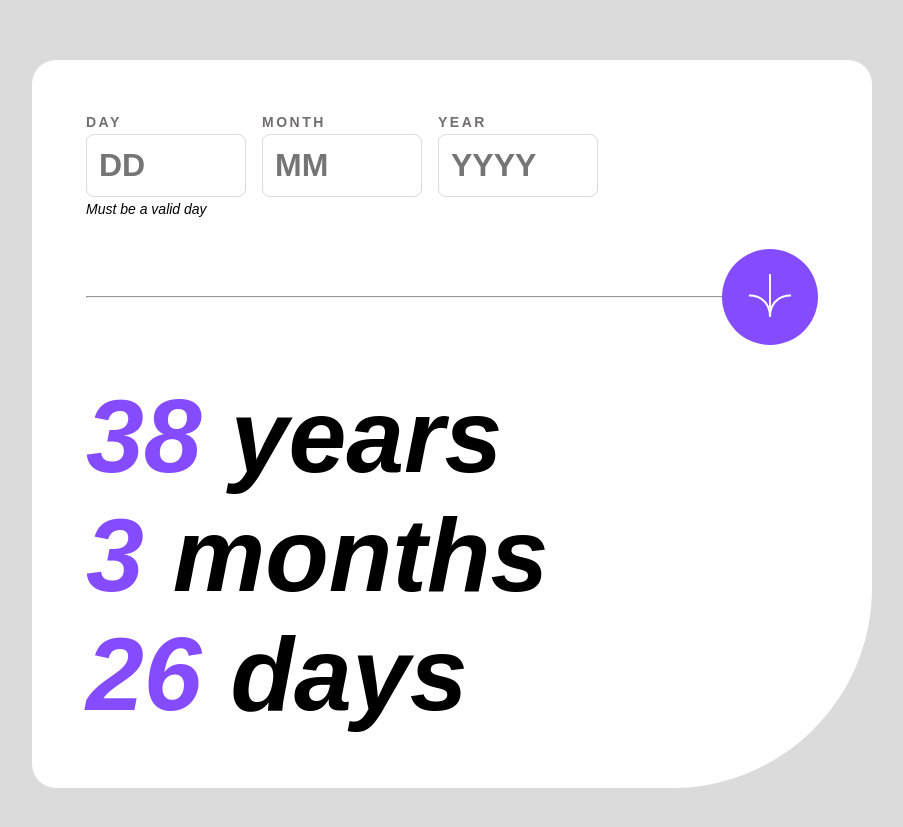
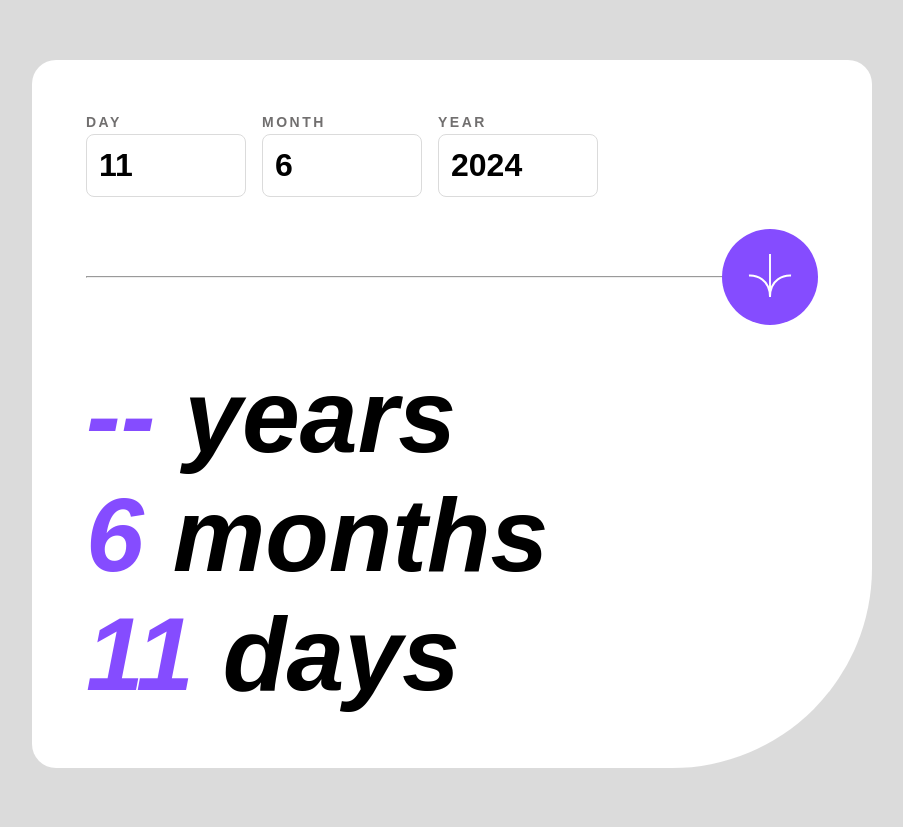
Before and after one commit to delroscol98/age-calculator, a React (Create React App) app: page / in a window 1280 px wide. Shown: the part 111-938 px from the top of the page, without its empty margins (188-1091 px from the left). Built offline with nearby package versions, Linux system fonts and the light colour scheme.

Commit message:
JS and CSS modified

```diff
--- a/src/App.js
+++ b/src/App.js
@@ -1,15 +1,41 @@
-import "./App.css";
+import { useState } from "react";
+
 import Divider from "./components/Divider";
 import Form from "./components/Form";
 import Results from "./components/Results";
 
+import "./App.css";
+
 function App() {
+  const [day, setDay] = useState(new Date().getDate());
+  const [month, setMonth] = useState(new Date().getMonth() + 1);
+  const [year, setYear] = useState(new Date().getFullYear());
+
+  const setDayHandler = (e) => {
+    setDay(+e.target.value);
+  };
+
+  const setMonthHandler = (e) => {
+    setMonth(+e.target.value);
+  };
+
+  const setYearHandler = (e) => {
+    setYear(+e.target.value);
+  };
+
   return (
     <div className="app">
       <div className="calculator">
-        <Form />
+        <Form
+          day={day}
+          onSetDay={setDayHandler}
+          month={month}
+          onSetMonth={setMonthHandler}
+          year={year}
+          onSetYear={setYearHandler}
+        />
         <Divider />
-        <Results />
+        <Results day={day} month={month} year={year} />
       </div>
     </div>
   );
--- a/src/components/Divider.css
+++ b/src/components/Divider.css
@@ -18,6 +18,7 @@
   border-radius: 50%;
   width: 6.4rem;
   height: 6.4rem;
+  cursor: pointer;
 }
 
 @media screen and (min-width: 37.5em) {
--- a/src/components/Form.css
+++ b/src/components/Form.css
@@ -38,6 +38,6 @@
   border: 1px solid var(--light-red);
 }
 
-.form__box.invalid .form__error-msg {
+.form__error-msg {
   color: var(--light-red);
 }
--- a/src/components/Form.js
+++ b/src/components/Form.js
@@ -1,10 +1,10 @@
 import "./Form.css";
 
-const Form = () => {
+const Form = ({ day, onSetDay, month, onSetMonth, year, onSetYear }) => {
   return (
     <form className="form">
-      <div className="form__box">
-        <label className="form__label font-bold heading-sm error" htmlFor="day">
+      <div className={`form__box ${day > 31 || day < 1 ? "invalid" : ""}`}>
+        <label className="form__label font-bold heading-sm" htmlFor="day">
           DAY
         </label>
         <input
@@ -12,12 +12,16 @@ const Form = () => {
           type="number"
           id="day"
           placeholder="DD"
+          value={day}
+          onChange={onSetDay}
         />
-        <p className="form__error-msg ff-body error">
-          <em>Must be a valid day</em>
-        </p>
+        {day > 31 && (
+          <p className="form__error-msg ff-body">
+            <em>Must be a valid day</em>
+          </p>
+        )}
       </div>
-      <div className="form__box">
+      <div className={`form__box ${month > 12 || month < 1 ? "invalid" : ""}`}>
         <label className="form__label font-bold heading-sm" htmlFor="month">
           MONTH
         </label>
@@ -26,9 +30,20 @@ const Form = () => {
           type="number"
           id="month"
           placeholder="MM"
+          value={month}
+          onChange={onSetMonth}
         />
+        {month > 12 && (
+          <p className="form__error-msg ff-body">
+            <em>Must be a valid month</em>
+          </p>
+        )}
       </div>
-      <div className="form__box">
+      <div
+        className={`form__box ${
+          year > new Date().getFullYear() ? "invalid" : ""
+        }`}
+      >
         <label className="form__label font-bold heading-sm" htmlFor="year">
           YEAR
         </label>
@@ -37,7 +52,14 @@ const Form = () => {
           type="number"
           id="year"
           placeholder="YYYY"
+          value={year}
+          onChange={onSetYear}
         />
+        {year > new Date().getFullYear() && (
+          <p className="form__error-msg ff-body">
+            <em>Must be a in the past</em>
+          </p>
+        )}
       </div>
     </form>
   );
--- a/src/components/Results.css
+++ b/src/components/Results.css
@@ -1,6 +1,3 @@
-.results {
-}
-
 .results__number {
   color: var(--purple);
 }
--- a/src/components/Results.js
+++ b/src/components/Results.js
@@ -1,21 +1,21 @@
 import "./Results.css";
 
-const Results = () => {
+const Results = ({ day, month }) => {
   return (
     <div className="results">
       <p className="heading-lg font-very-bold">
         <em>
-          <span className="results__number">38</span> years
+          <span className="results__number">--</span> years
         </em>
       </p>
       <p className="heading-lg font-very-bold">
         <em>
-          <span className="results__number">3</span> months
+          <span className="results__number">{month ? month : "--"}</span> months
         </em>
       </p>
       <p className="heading-lg font-very-bold">
         <em>
-          <span className="results__number">26</span> days
+          <span className="results__number">{day ? day : "--"}</span> days
         </em>
       </p>
     </div>
```
